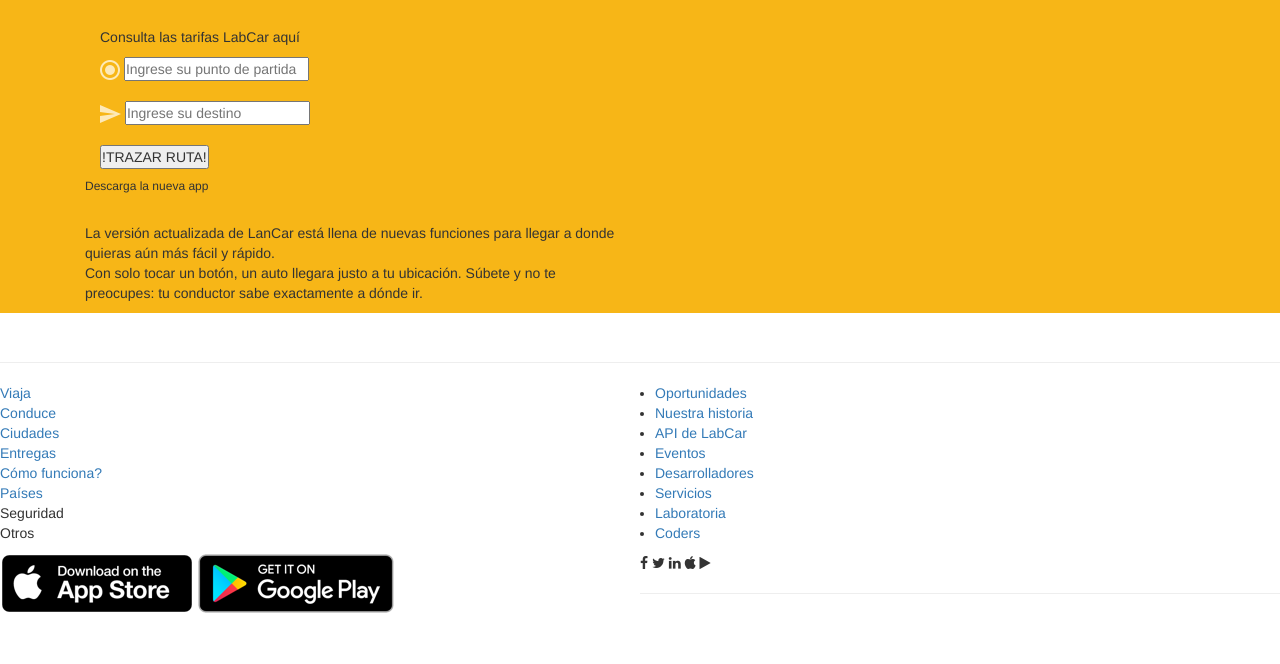
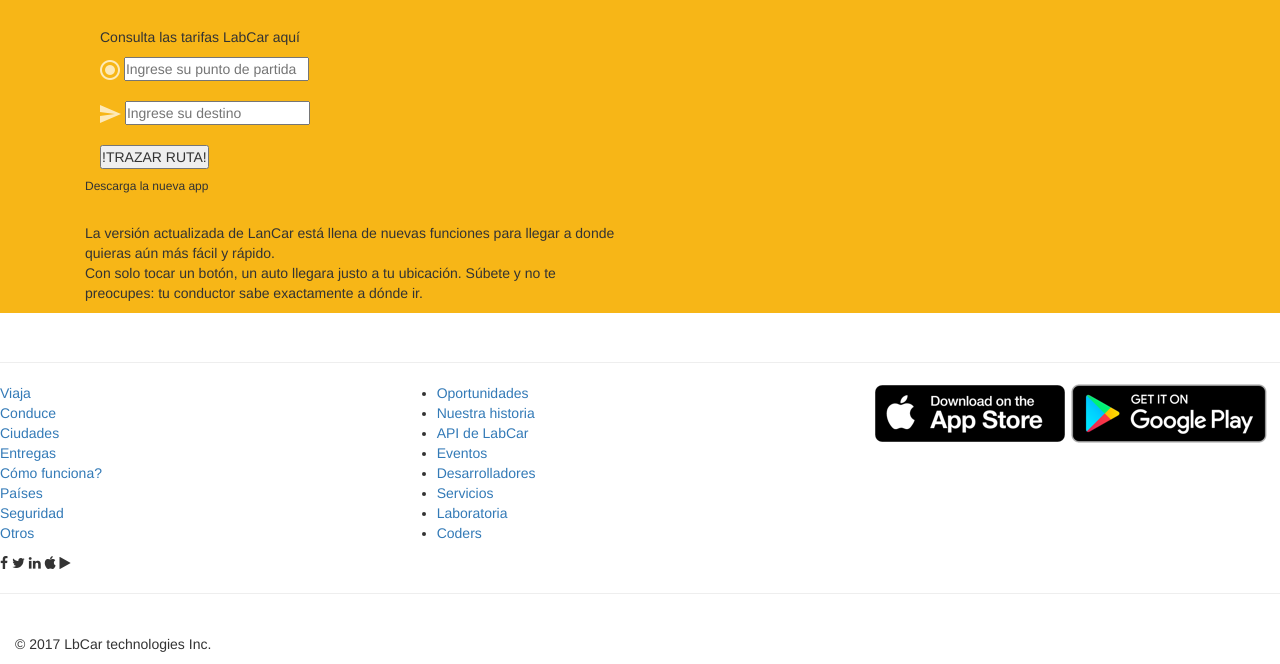
Before and after one commit to DianaVillasmil/labcar, a plain HTML site: page index.html in a window 1280 px wide. Shown: the part 1225-1889 px from the top of the page. Before the commit the page ends 1839 px from the top, so only its background shows below. Drawn offline with nearby package versions, Linux system fonts and the light colour scheme.

```diff
--- a/index.html
+++ b/index.html
@@ -144,7 +144,7 @@
 			<img src="assets/css/material/logo-blanco.png" alt=""><br/>
 			<hr>
 		</div>
-		<div class="col-xs-12 col-md-6">
+		<div class="col-xs-12 col-md-4">
 			<ul>
 				<li><a href="#">Viaja</a></li>
 				<li><a href="#">Conduce</a></li>
@@ -152,11 +152,11 @@
 				<li><a href="#">Entregas</a></li>
 				<li><a href="#">Cómo funciona?</a></li>
 				<li><a href="#">Países</a></li>
-				<li><a href="#"></a>Seguridad</li>
-				<li><a href="#"></a>Otros</li>
+				<li><a href="#">Seguridad</a></li>
+				<li><a href="#">Otros</a></li>
 			</ul>
 		</div>
-		<div class="col-xs-12 col-md-6">
+		<div class="col-xs-12 col-md-4">
 			<ul>
 				<li><a href="#">Oportunidades</a></li>
 				<li><a href="#">Nuestra historia</a></li>
@@ -168,17 +168,18 @@
 				<li><a href="#">Coders</a></li>
 			</ul>
 		</div>
-		<div class="col-xs-12 col-md-6">
+		<div class="col-xs-12 col-md-4">
 			<img src="assets/css/material/app-store.png" alt="">
 			<img src="assets/css/material/google-play.png" alt="">
 		</div>
-		<div class="social">
+		<div class="social col-xs-12">
 			<i class="fa fa-facebook" aria-hidden="true"></i>
 			<i class="fa fa-twitter" aria-hidden="true"></i>
 			<i class="fa fa-linkedin" aria-hidden="true"></i>
 			<i class="fa fa-apple" aria-hidden="true"></i>
 			<i class="fa fa-play" aria-hidden="true"></i><br/>
-			<hr>
+			<hr><br/>
+			<p class="col-xs-12"> &#169; 2017 LbCar technologies Inc.</p>
 		</div>
 	</footer>
 
```
